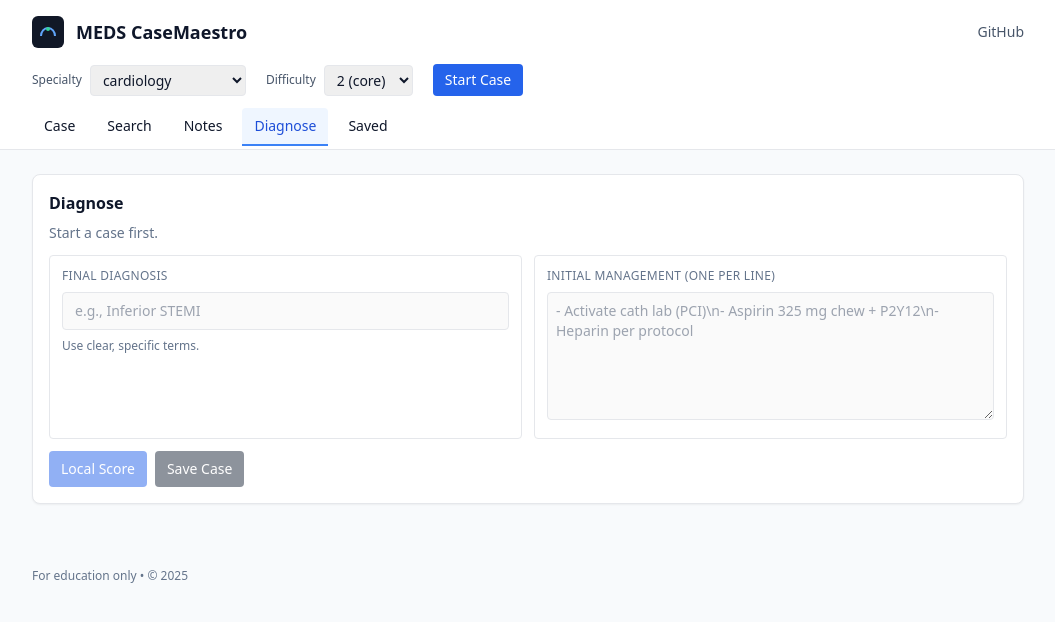
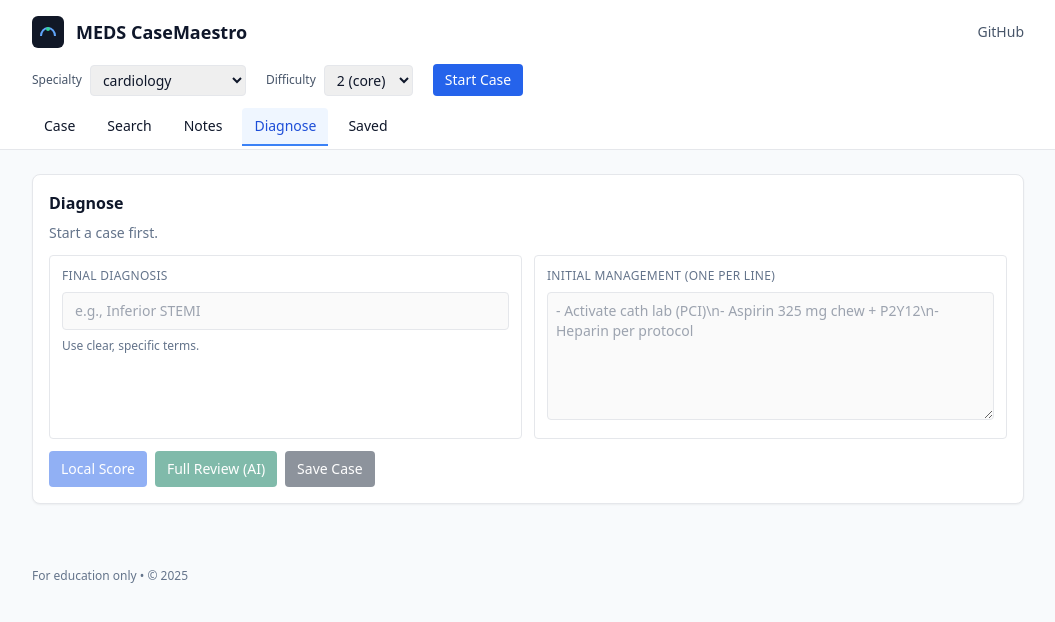
Before and after one commit to SeraKah-1/meds-casemaestro, a React (Vite) app: page / in a window 1280 px wide. Both pictures are taken after a click on the button "Diagnose". Shown: the top 622 px of the page, without its empty margins (112-1167 px from the left). Built offline with nearby package versions, Linux system fonts and the light colour scheme.

Commit message:
Update DiagnosePanel.tsx

```diff
--- a/src/features/diagnose/DiagnosePanel.tsx
+++ b/src/features/diagnose/DiagnosePanel.tsx
@@ -5,16 +5,20 @@ export function DiagnosePanel({
   enabled,
   defaultPicks,
   onLocalScore,
+  onRemoteReview,
   onSave
 }: {
   enabled: boolean;
   defaultPicks: string[];
   onLocalScore: (submission: Submission) => ScoreBreakdown;
+  onRemoteReview?: (submission: Submission) => Promise<ScoreBreakdown>;
   onSave: (submission: Submission, score: ScoreBreakdown) => void;
 }) {
   const [dx, setDx] = useState('');
   const [mgmtText, setMgmtText] = useState('');
   const [score, setScore] = useState<ScoreBreakdown | null>(null);
+  const [loadingAI, setLoadingAI] = useState(false);
+  const [err, setErr] = useState<string | null>(null);
 
   function toList(text: string) {
     return text
@@ -23,15 +27,34 @@ export function DiagnosePanel({
       .filter(Boolean);
   }
 
+  function makeSubmission(): Submission {
+    return { dx, mgmt: toList(mgmtText), picks: defaultPicks };
+  }
+
   function handleLocalScore() {
-    const sub: Submission = { dx, mgmt: toList(mgmtText), picks: defaultPicks };
+    const sub = makeSubmission();
     const sc = onLocalScore(sub);
     setScore(sc);
+    setErr(null);
+  }
+
+  async function handleFullReview() {
+    if (!onRemoteReview) return;
+    setLoadingAI(true);
+    setErr(null);
+    try {
+      const sc = await onRemoteReview(makeSubmission());
+      setScore(sc);
+    } catch (e: any) {
+      setErr('AI review failed. Check Netlify env or usage limits.');
+    } finally {
+      setLoadingAI(false);
+    }
   }
 
   function handleSave() {
-    const sub: Submission = { dx, mgmt: toList(mgmtText), picks: defaultPicks };
-    const sc = onLocalScore(sub);
+    const sub = makeSubmission();
+    const sc = score ?? onLocalScore(sub);
     onSave(sub, sc);
   }
 
@@ -73,6 +96,15 @@ export function DiagnosePanel({
         >
           Local Score
         </button>
+
+        <button
+          onClick={handleFullReview}
+          disabled={!enabled || !onRemoteReview || loadingAI}
+          className="px-3 py-2 rounded bg-emerald-700 text-white text-sm disabled:opacity-50"
+        >
+          {loadingAI ? 'Reviewing…' : 'Full Review (AI)'}
+        </button>
+
         <button
           onClick={handleSave}
           disabled={!enabled}
@@ -82,11 +114,25 @@ export function DiagnosePanel({
         </button>
       </div>
 
+      {err && <div className="mt-3 p-2 text-sm bg-red-50 border border-red-200 text-red-700 rounded">{err}</div>}
+
       {score && (
         <div className="mt-3 p-3 bg-slate-50 border rounded text-sm">
           <div className="font-semibold">Score</div>
           <div className="mt-1 text-slate-700">Local: {score.local} • Total: {score.total}</div>
-          <div className="text-[11px] text-slate-500 mt-1">AI “Full Review” will arrive in Part 5.</div>
+          {score.ai_review && (
+            <div className="mt-2">
+              <div className="font-medium">AI Feedback</div>
+              <ul className="mt-1 list-disc pl-5 text-slate-700">
+                {(score.ai_review.pros ?? []).map((x, i) => <li key={'p'+i}>✅ {x}</li>)}
+                {(score.ai_review.cons ?? []).map((x, i) => <li key={'c'+i}>⚠️ {x}</li>)}
+                {(score.ai_review.red_flags ?? []).map((x, i) => <li key={'r'+i}>🚩 {x}</li>)}
+              </ul>
+            </div>
+          )}
+          {!score.ai_review && (
+            <div className="text-[11px] text-slate-500 mt-1">Tip: use “Full Review (AI)” for tutor feedback.</div>
+          )}
         </div>
       )}
     </section>
```
